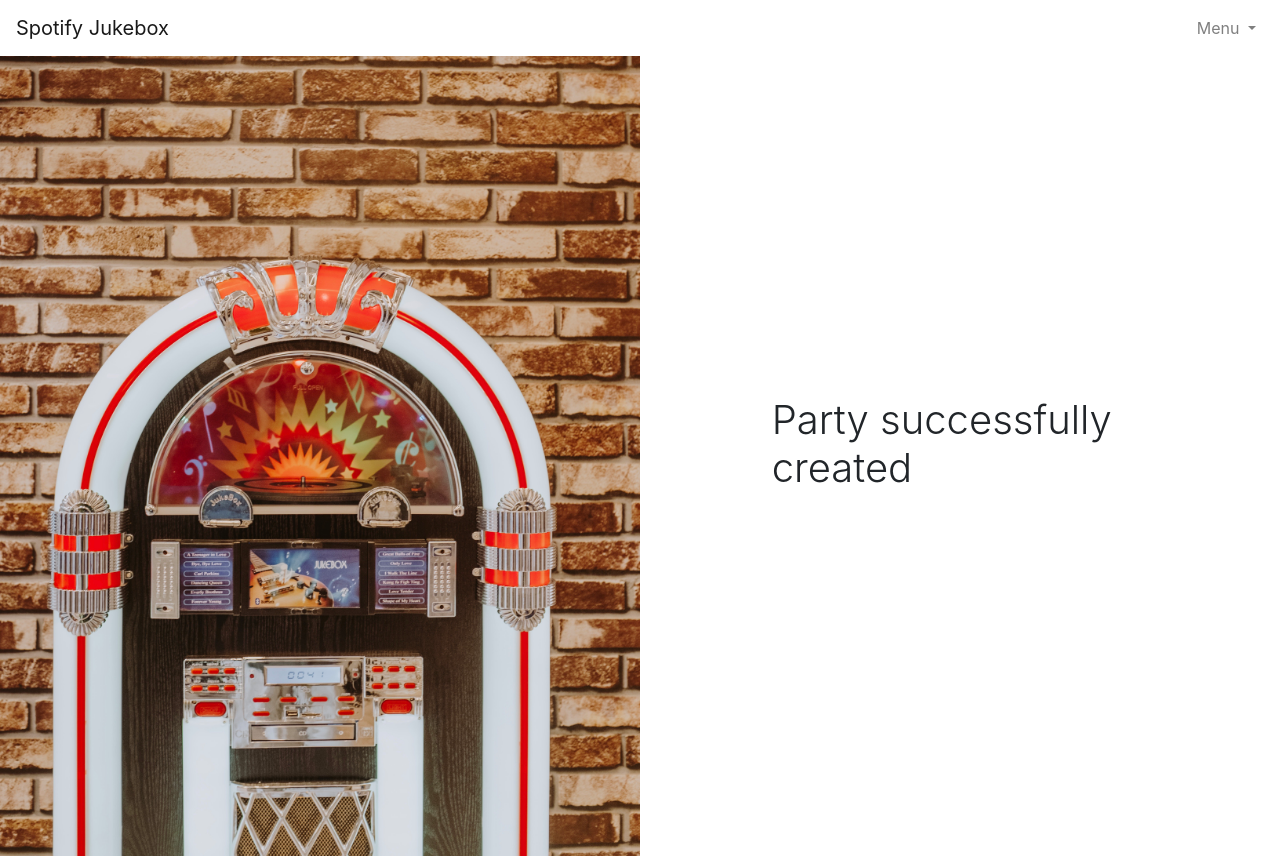
After one commit to PeterBeattie19/SpotifyJukeBox, a Flask app: template templates/redirect.html in a window 1280 px wide. The commit adds this page. Run offline with Flask 2, Linux system fonts and the light colour scheme; the template is opened without the code that fills it, so the values that code supplies are empty; some libraries are stand-ins or nearby versions.

Commit message:
fixed dropdown issue etc

```diff
--- a/static/sources/style.css
+++ b/static/sources/style.css
@@ -156,3 +156,29 @@
   -webkit-animation-name: slideIn;
   animation-name: slideIn;
 }
+
+.navbar-custom {
+   background-color: lightgreen;
+}
+
+/*.navbar-bg{
+  background-color: #D0DCE3;
+}*/
+
+/*.navbar-custom {
+    background-color:#229922;
+    color:#ffffff;
+    border-radius:0;
+}*/
+
+
+/*.navbar-title{
+  font-size: 100px;
+}*/
+
+/*.navbar .container .navbar-brand {
+    color: #373535 !important;
+    font-size: 100px !important;
+    margin: 8px 0;
+}
+*/
--- /dev/null
+++ b/templates/redirect.html
@@ -0,0 +1,52 @@
+<!DOCTYPE html>
+<html lang="en">
+<head>
+    <meta charset="UTF-8">
+    <title>Add Song</title>
+    <script src="https://code.jquery.com/jquery-3.4.1.slim.min.js" integrity="sha384-J6qa4849blE2+poT4WnyKhv5vZF5SrPo0iEjwBvKU7imGFAV0wwj1yYfoRSJoZ+n" crossorigin="anonymous"></script>
+    <script src="https://cdn.jsdelivr.net/npm/popper.js@1.16.0/dist/umd/popper.min.js" integrity="sha384-Q6E9RHvbIyZFJoft+2mJbHaEWldlvI9IOYy5n3zV9zzTtmI3UksdQRVvoxMfooAo" crossorigin="anonymous"></script>
+    <link rel="stylesheet" href="{{ url_for('static', filename='sources/style.css') }}">
+    <link rel="stylesheet" href="{{ url_for('static', filename='sources/bootstrap.min.css') }}">
+    <script type="text/javascript" src="{{ url_for('static', filename='sources/bootstrap.min.js') }}"></script>
+    <script type="text/javascript" src="{{ url_for('static', filename='sources/bootstrap.bundle.min.js') }}"></script>
+
+</head>
+<body>
+	<nav class="navbar navbar-expand-lg navbar-light bg-transparent">
+        <a class="navbar-brand navbar-title" href="home.html" >Spotify Jukebox</a>
+        <div class="collapse navbar-collapse" id="navbarSupportedContent">
+          <ul class="navbar-nav ml-auto">
+            <li class="nav-item dropdown">
+              <a class="nav-link dropdown-toggle" href="#" id="navbarDropdown" role="button" data-toggle="dropdown" aria-haspopup="true" aria-expanded="false">
+              Menu
+            </a>
+              <div class="dropdown-menu dropdown-menu-right animate slideIn" aria-labelledby="navbarDropdown">
+                <a class="dropdown-item" href="/get_auth_code">Create Party</a>
+                <!-- <a class="dropdown-item" href="view_party.html">View Party</a> -->
+                <a class="dropdown-item" href="add_song.html">Add Song</a>
+                <div class="dropdown-divider"></div>
+                <a class="dropdown-item" href="home.html">Home</a>
+              </div>
+            </li>
+          </ul>
+        </div>
+    </nav>
+
+     <div class="container-fluid">
+  <div class="row no-gutter">
+    <div class="d-none d-md-flex col-md-4 col-lg-6 bg-image"></div>
+    <div class="col-md-8 col-lg-6">
+      <div class="login d-flex align-items-center py-5">
+        <div class="container">
+          <div class="row">
+            <div class="col-md-9 col-lg-8 mx-auto">
+              <h1 class="login-heading mb-4">Party successfully created</h1>
+            </div>
+          </div>
+        </div>
+      </div>
+    </div>
+  </div>
+</div>
+</body>
+</html>
```
Also changed, not shown: app.py (+9 -0 lines), spotify_actions.py (+10 -0 lines), templates/add_song.html (+8 -15 lines), templates/create_party.html (+6 -12 lines), templates/view_party.html (+4 -5 lines), 2 other files.
